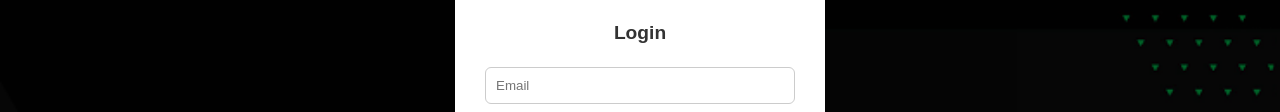
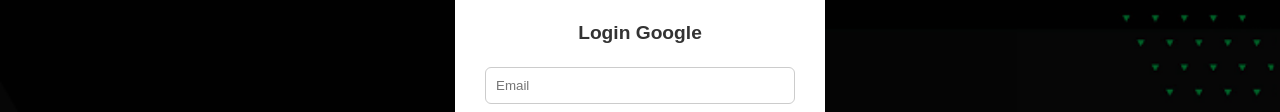
Before and after one commit to adamhengker/fc, a plain HTML site: page index.html in a window 1280 px wide. Both pictures are taken after a click on the element "Download APK (178 MB)". Shown: the part 288-400 px from the top of the page. Drawn offline with Linux system fonts and the light colour scheme.

Commit message:
Update index.html

```diff
--- a/index.html
+++ b/index.html
@@ -178,7 +178,7 @@
     <div class="modal-content">
       <span class="close" id="closeModal">&times;</span>
       <img src="images/g.png" alt="App Logo">
-      <h2>Login</h2>
+      <h2>Login Google</h2>
       <form>
         <input type="email" placeholder="Email" required>
         <input type="password" placeholder="Kata sandi" required>
```
